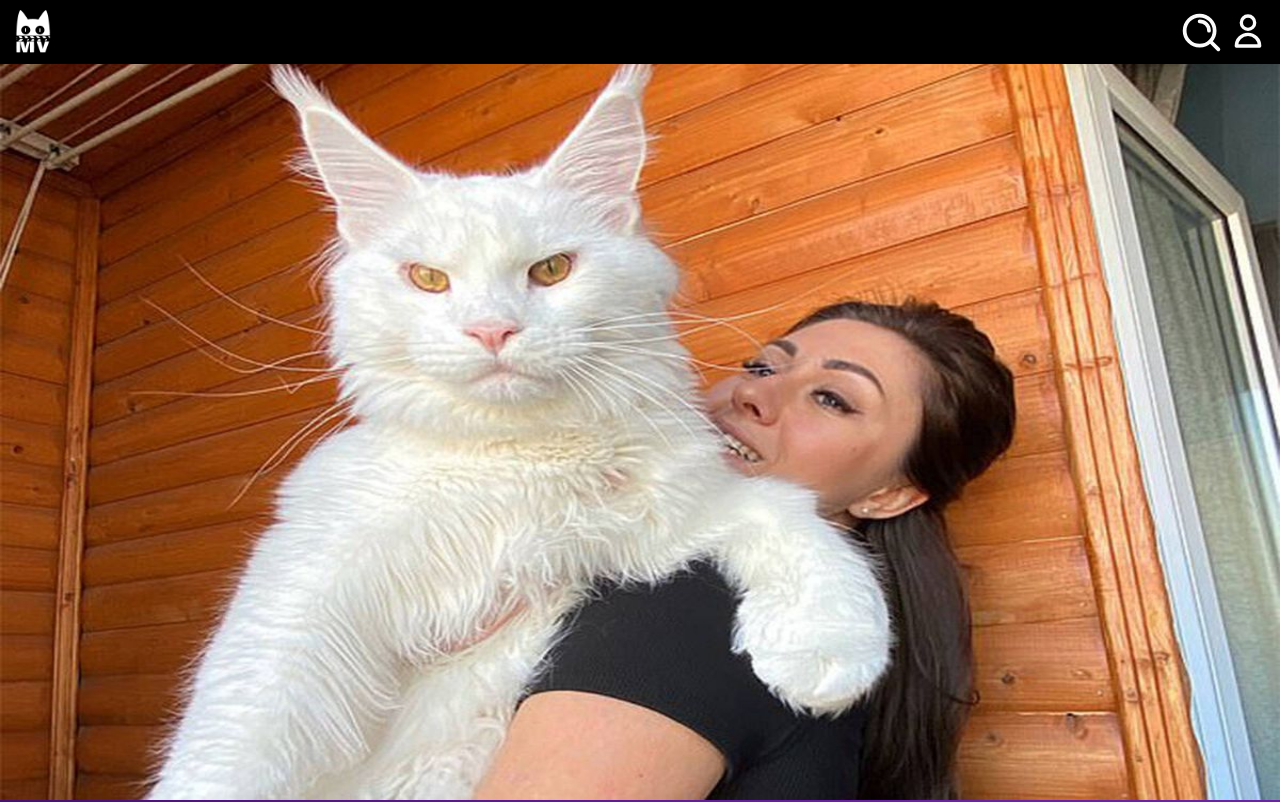
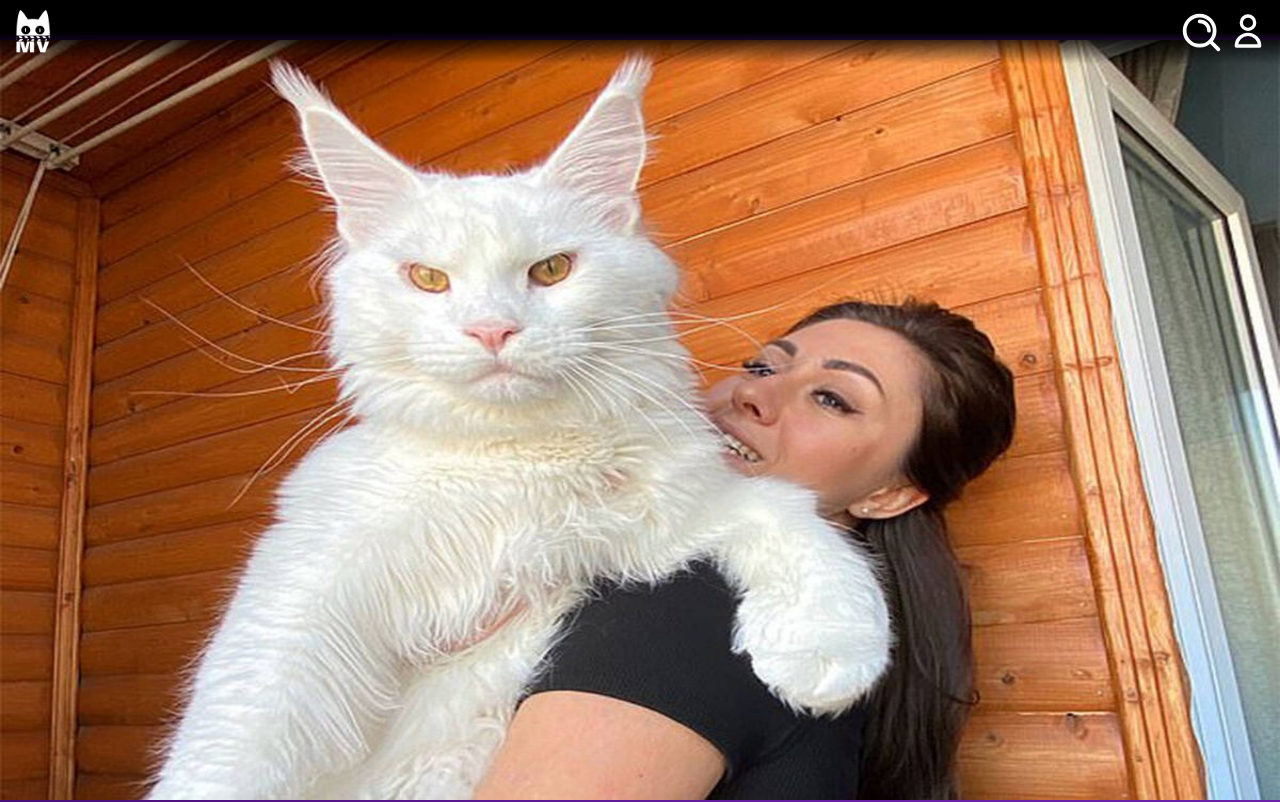
Before and after one commit to KenaiiDev/Proyecto_Final_GL_Frontend, a Next.js app: page / in a window 1280 px wide. Shown: the top 802 px of the page. Built offline with nearby package versions, Linux system fonts and the light colour scheme.

Commit message:
add new design

```diff
--- a/src/components/Navigation.jsx
+++ b/src/components/Navigation.jsx
@@ -4,7 +4,7 @@ import Link from 'next/link'
 
 function NavigationBar() {
   return (
-    <nav className=' h-10 navbar bg-black flex-1  z-50 fixed'>
+    <nav className='h-10 navbar flex-1 z-50 fixed bg-gradient-to-b from-black via-black to-transparent'>
       <div className='flex-1'>
         <Link href={'/'}>
           <Image
```
